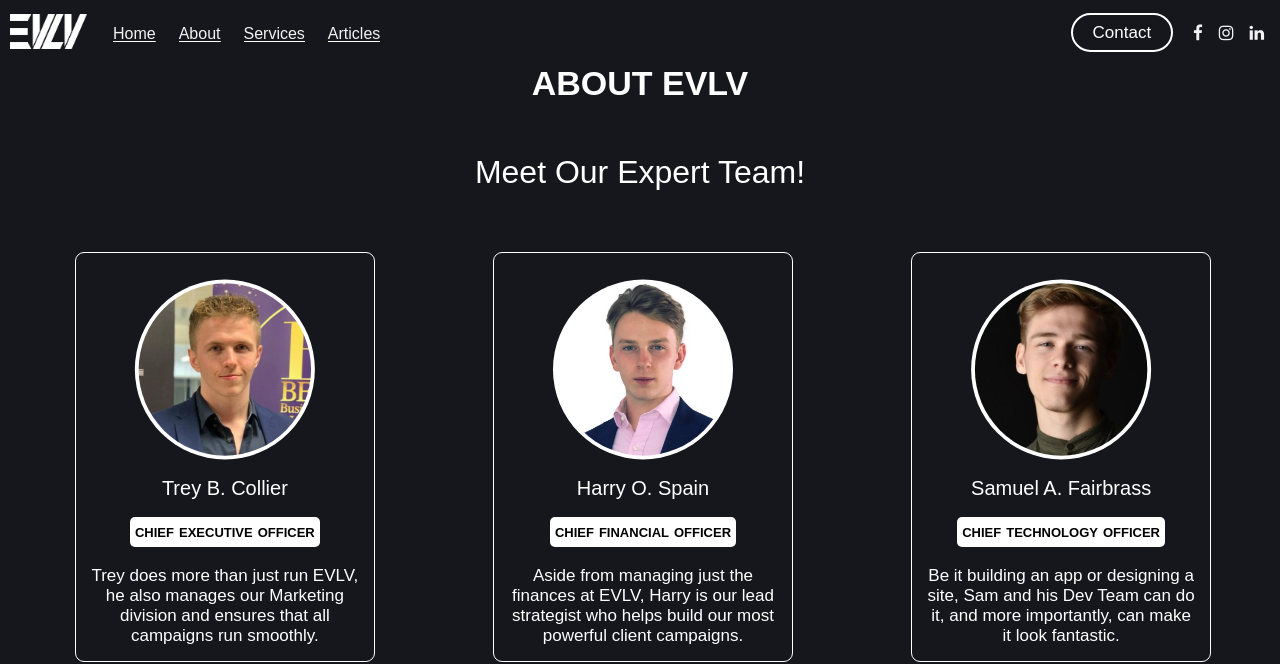
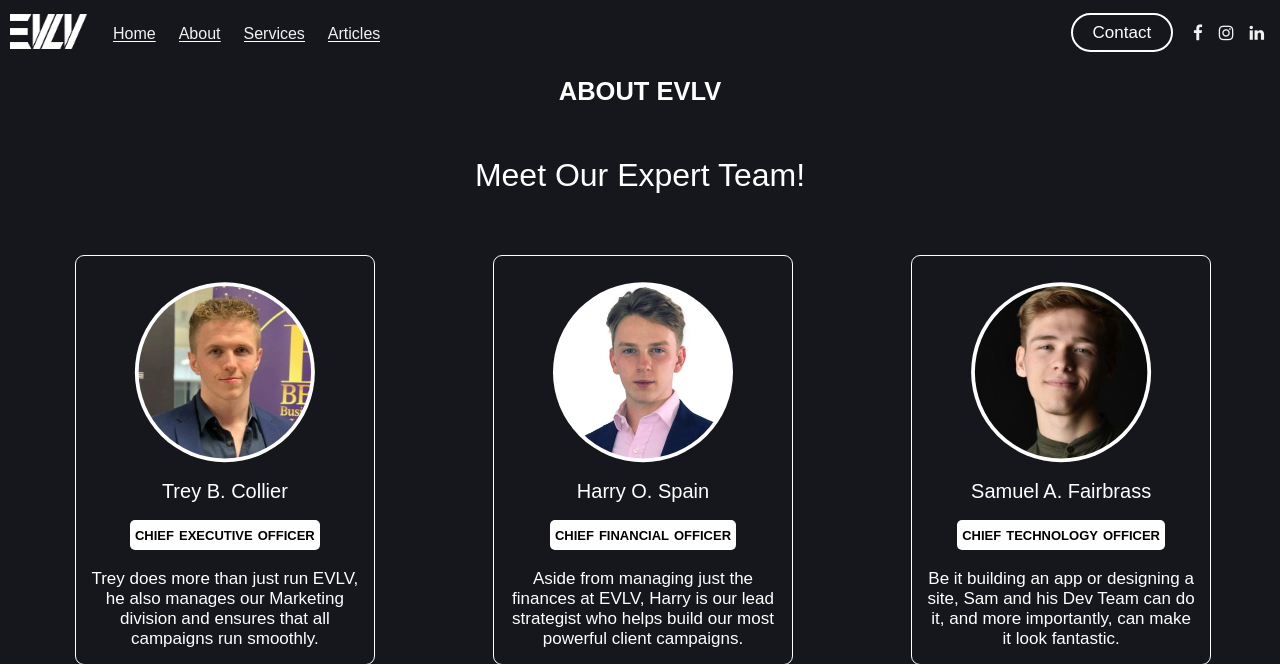
Before and after one commit to SamAFairbrass/EVLV_Site, a PHP site: page /about.html in a window 1280 px wide. Shown: the top 664 px of the page. Run offline with PHP 8.4, Linux system fonts and the light colour scheme.

Commit message:
finished

```diff
--- a/about.html
+++ b/about.html
@@ -93,8 +93,9 @@ function closeNav() {
 <style>
 
 </style>
-<h1 style="color:white; margin: 0 auto; display:flex; text-align-last: center; justify-content: center; margin-top: 5%"> ABOUT EVLV </h1>
-
+<section style="margin: auto;">
+  <h1 style="width: 40%; color:white; margin: 0 auto; text-align-last: center; justify-content: center; margin-top: 6%"> ABOUT EVLV </h1>
+</section>
 
 <section>
 
--- a/stylesheet_about.css
+++ b/stylesheet_about.css
@@ -114,6 +114,7 @@
         margin: auto;
         width: 80%;
       }
+
     }
     @media only screen and (min-width: 1000px) {
       .aviBox{padding: 0% 1%;}
```
